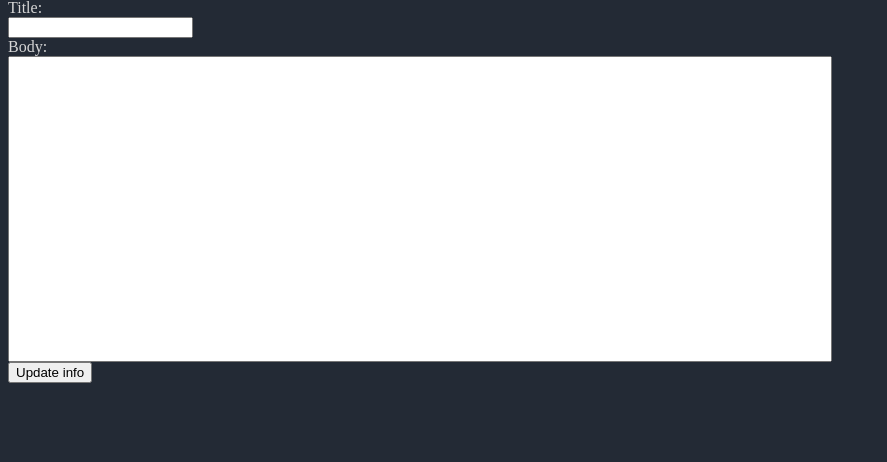
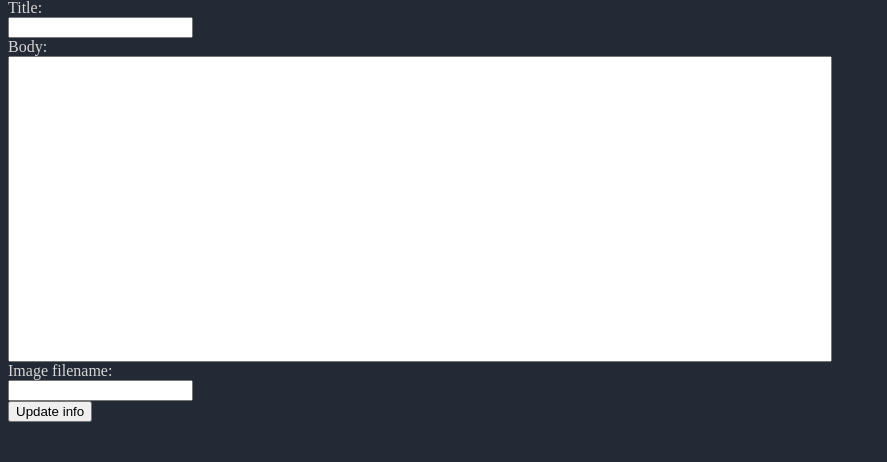
Before and after one commit to kgasiorowski/SBU-databases, a PHP site: page /public/edit.php in a window 1280 px wide. Shown: the part 107-569 px from the top of the page, without its empty margins (0-887 px from the left). Run offline with PHP 8.4, Linux system fonts and the light colour scheme; the visitor is signed in with stand-in values (Sample User, id 1); some web fonts are replaced.

Commit message:
Fixed an issue with lingering edits

```diff
--- a/private/php/func.php
+++ b/private/php/func.php
@@ -141,8 +141,8 @@ function updateUserInfo($firstname, $lastname, $email, $id){
 	executeQuery($query, $args);
 }
 
-function createEdit($articleID, $userID, $newTitle, $newBody, $oldTitle, $oldBody, $isFilm, $filmID, $personnelID){
-	$query = 'INSERT INTO editv(article_ID, old_title, new_title, old_body, new_body, userID, isFilm, newfilmID, newpersonnelID) values(?, ?, ?, ?, ?, ?, ?, ?, ?)';
+function createEdit($articleID, $userID, $newTitle, $newBody, $newImage, $oldTitle, $oldBody, $oldImage, $isFilm, $filmID, $personnelID){
+	$query = 'INSERT INTO editv(article_ID, old_title, new_title, old_body, new_body, old_image, new_image, userID, isFilm, newfilmID, newpersonnelID) values(?, ?, ?, ?, ?, ?, ?, ?, ?, ?, ?)';
 
 	if($oldTitle != null && $oldBody != null)
 		if(strcmp($newTitle, $oldTitle) == 0 && strcmp($newBody, $oldBody) == 0)
@@ -152,7 +152,7 @@ function createEdit($articleID, $userID, $newTitle, $newBody, $oldTitle, $oldBod
 		if($newTitle == null || $newTitle == '' || $newBody == null || $newBody == '')
 			return false; // The new stuff can't be empty
 
-	$args = array($articleID, $oldTitle, $newTitle, $oldBody, $newBody, $userID, $isFilm, $filmID, $personnelID);
+	$args = array($articleID, $oldTitle, $newTitle, $oldBody, $newBody, $oldImage, $newImage, $userID, $isFilm, $filmID, $personnelID);
 	executeQuery($query, $args);
 	return true;
 }
@@ -246,18 +246,17 @@ function approveEdit($editID, $adminID){
 	$args = array($editID);
 	$editdata = executeQuery($query, $args, true);
 
-	pr($editdata);
-
 	if(isset($editdata['article_ID'])){
 
 		$query = '
 		UPDATE articlev SET
 			title = (SELECT new_title FROM editv WHERE ID = ? LIMIT 1),
-			body = (SELECT new_body FROM editv WHERE ID = ? LIMIT 1)
+			body = (SELECT new_body FROM editv WHERE ID = ? LIMIT 1),
+			imageName = (SELECT new_image FROM editv WHERE ID = ? LIMIT 1)
 		WHERE
 			articleID = (SELECT article_ID FROM editv WHERE ID = ? LIMIT 1)
 		';
-		$args = array($editID, $editID, $editID);
+		$args = array($editID, $editID, $editID, $editID);
 
 	}else{
 
@@ -268,21 +267,19 @@ function approveEdit($editID, $adminID){
 	executeQuery($query, $args);
 
 	// Now just update the old edit to set the article_ID
-	if($editdata['isFilm']){
+	if(true){
+		if($editdata['isFilm']){
 
-		$query = 'UPDATE editv SET article_ID = (SELECT articleID FROM articlev WHERE filmID = ?) WHERE ID = ?';
-		$args = array($editdata['newfilmID'], $editID);
+			$query = 'UPDATE editv SET article_ID = (SELECT articleID FROM articlev WHERE filmID = ?) WHERE ID = ? AND article_ID IS NULL';
+			$args = array($editdata['newfilmID'], $editID);
 
-	}else{
+		}else{
 
-		$query = 'UPDATE editv SET article_ID = (SELECT articleID FROM articlev WHERE personnelID = ?) WHERE ID = ?';
-		$args = array($editdata['newpersonnelID'], $editID);
+			$query = 'UPDATE editv SET article_ID = (SELECT articleID FROM articlev WHERE personnelID = ?) WHERE ID = ? AND article_ID IS NULL';
+			$args = array($editdata['newpersonnelID'], $editID);
 
+		}
 	}
-
-	pr($query);
-	pr($args);
-
 	executeQuery($query, $args);
 
 }
--- a/public/edit.php
+++ b/public/edit.php
@@ -33,10 +33,11 @@
 		// Get the new things
 		$newTitle = $_POST['title'];
 		$newBody = $_POST['body'];
+		$newImage = $_POST['image'];
 
 		$isFilm = isset($filmID)?1:0;
 
-		$error = !createEdit($articleID, $uid, $newTitle, $newBody, $article['title'], $article['body'], $isFilm, $filmID, $personnelID);
+		$error = !createEdit($articleID, $uid, $newTitle, $newBody, $newImage, $article['title'], $article['body'], $article['imageName'], $isFilm, $filmID, $personnelID);
 
 	}
 
@@ -62,6 +63,10 @@
 		<label for="body">Body:</label>
 		<textarea name="body" form = 'editform' rows='20' cols='100'><? echo $article!=null?$article['body']:'' ?></textarea>
 		<br>
+
+		<label for="image">Image filename:</label>
+		<input type="text" name="image" value="<? echo $article!=null?$article['imageName']:''?>">
+
 		<input type='submit' name='submit' value='Update info' <? echo $submitted && !$error?'disabled':''?>/>
 
 	</form>
--- a/public/user.php
+++ b/public/user.php
@@ -125,6 +125,9 @@
 
 		}
 
+		echo '<br>File upload form goes here';
+
+
 	}
 
 
```
Also changed, not shown: 1 other file.
